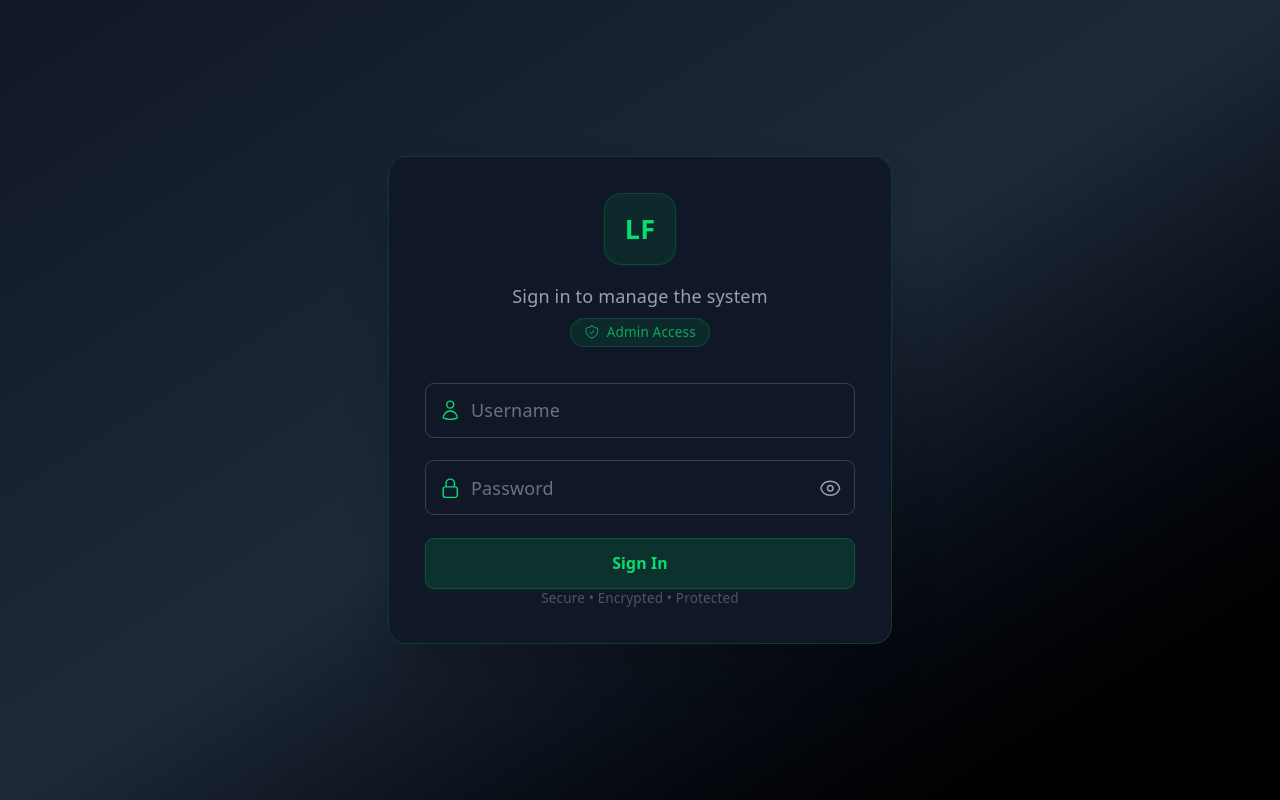
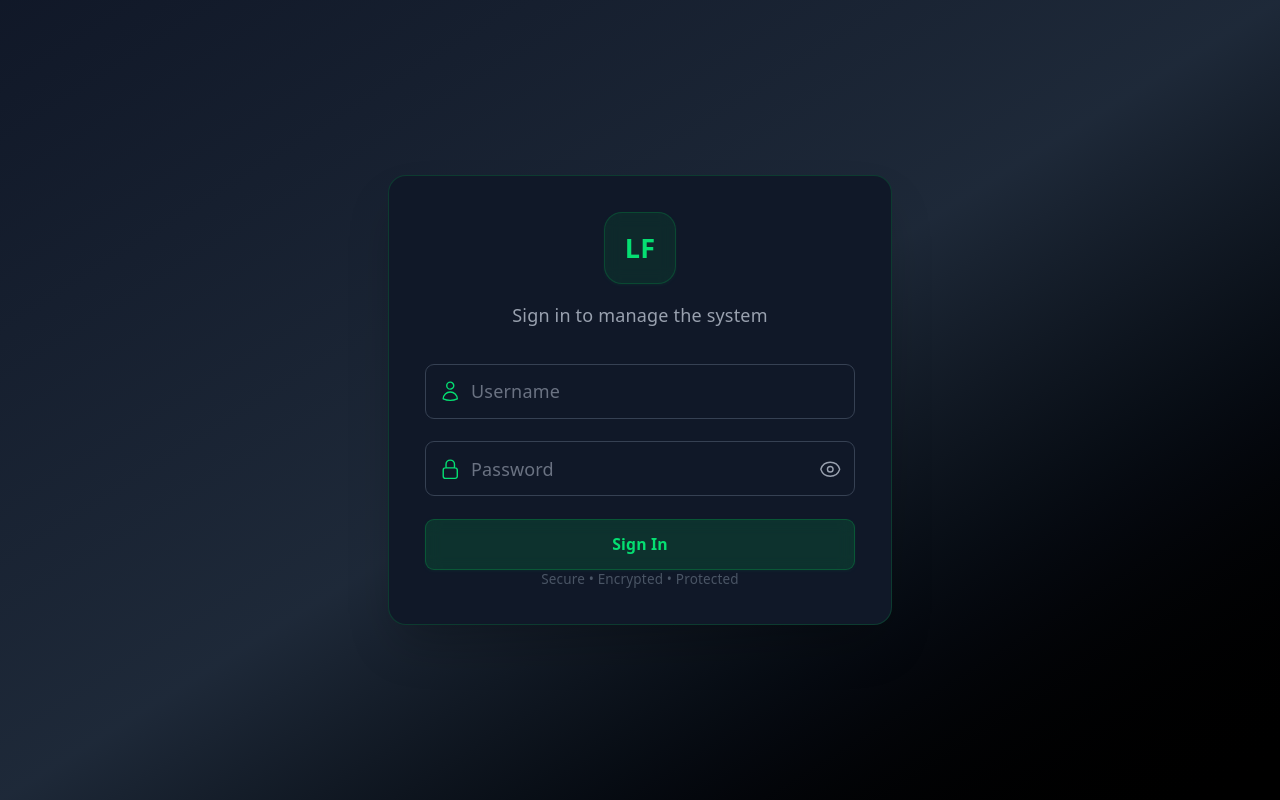
Before and after one commit to GiroGodito/losfon-admin-frontend, a React (Vite) app: page / in a window 1280 px wide. Built offline with nearby package versions, Linux system fonts and the light colour scheme; no server answers.

Commit message:
removes badge admin access

```diff
--- a/src/components/auth/LoginForm.tsx
+++ b/src/components/auth/LoginForm.tsx
@@ -74,10 +74,10 @@ export const LoginForm = () => {
             </div>
             {/* <h1 className="text-2xl font-bold text-white mt-4">LosFon Admin</h1> */}
             <p className="text-gray-400 mt-1">Sign in to manage the system</p>
-            <div className="mt-2 inline-flex items-center gap-1.5 text-xs text-green-400/70 bg-green-500/10 px-3 py-1 rounded-full border border-green-500/20">
+            {/* <div className="mt-2 inline-flex items-center gap-1.5 text-xs text-green-400/70 bg-green-500/10 px-3 py-1 rounded-full border border-green-500/20">
               <ShieldCheckIcon className="w-3.5 h-3.5" />
               <span>Admin Access</span>
-            </div>
+            </div> */}
           </div>
 
           <RateLimitBanner
```
